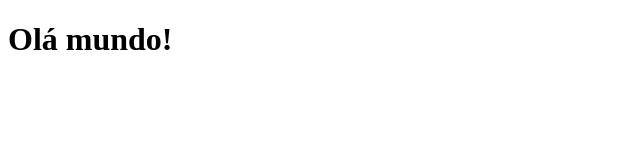
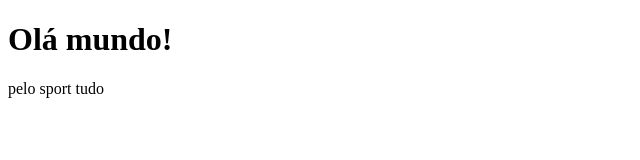
Before and after one commit to vini-1009/git-aluno, a plain HTML site: page index.html in a window 1280 px wide. Shown: the whole page, without its empty margins (0-640 px from the left). Drawn offline with Linux system fonts and the light colour scheme.

Commit message:
Segundo commit

```diff
--- a/index.html
+++ b/index.html
@@ -7,5 +7,6 @@
 </head>
 <body>
     <h1>Olá mundo!</h1>
+    <p>pelo sport tudo</p>
 </body>
 </html>
```
